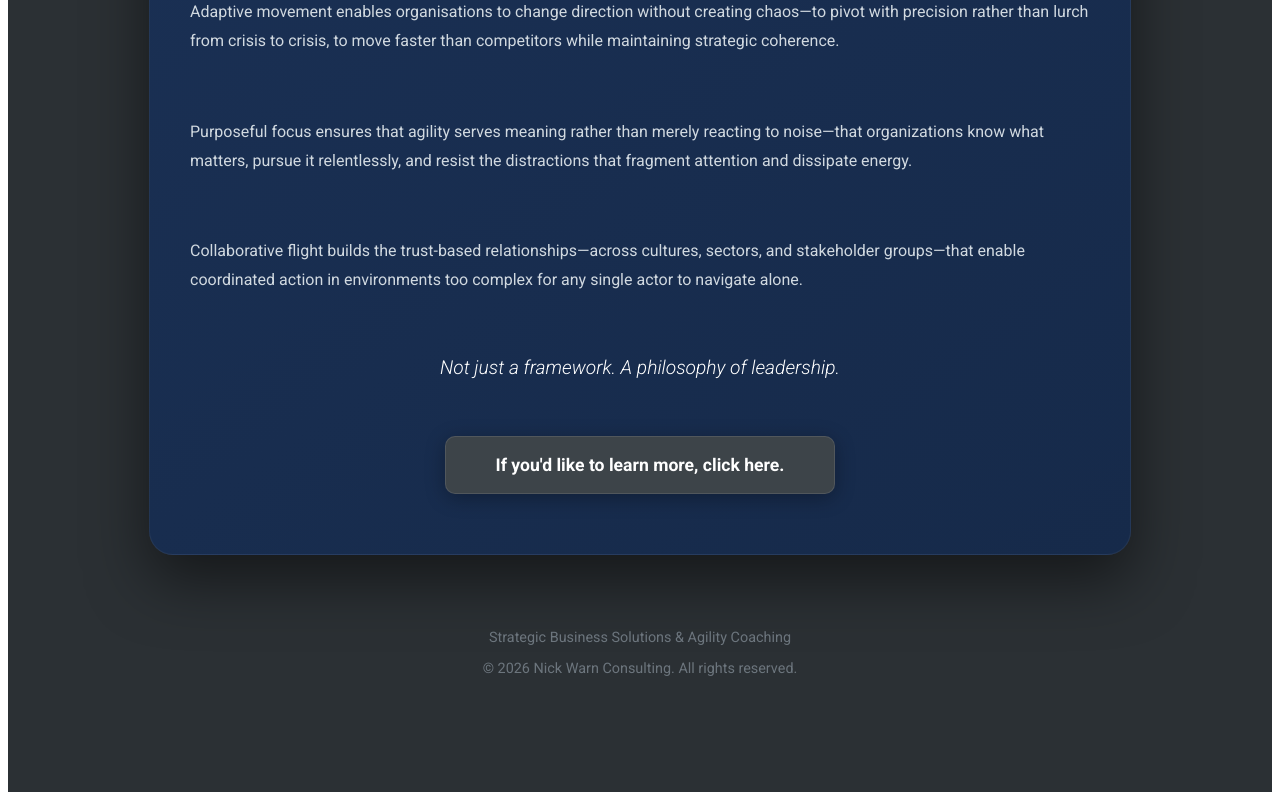
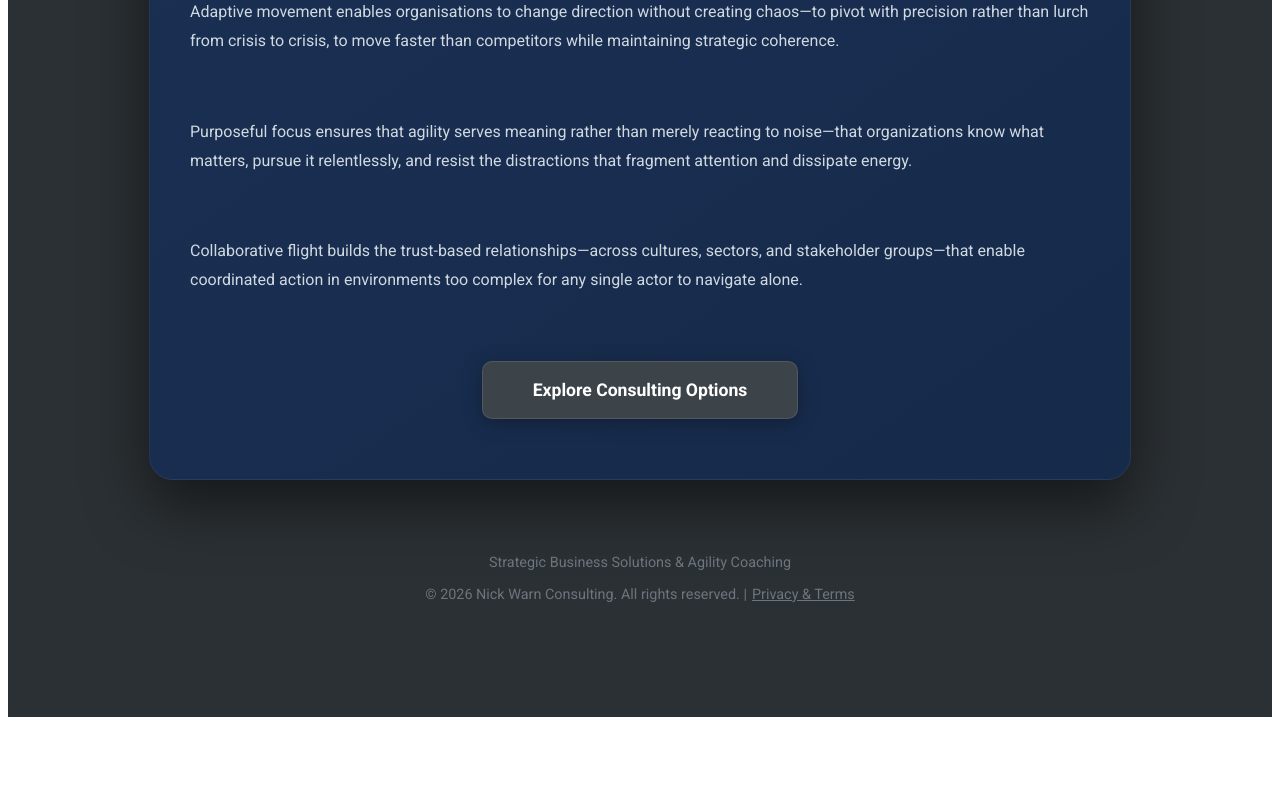
Before and after one commit to nickwarn1946/NWC-Website, a React (Vite) app: page /#/ in a window 1280 px wide. Shown: the part 926-1726 px from the top of the page. After the commit the page ends 1651 px from the top, so only its background shows below. Built offline with nearby package versions, Linux system fonts and the light colour scheme.

Commit message:
Update App.jsx

```diff
--- a/src/App.jsx
+++ b/src/App.jsx
@@ -1,155 +1,103 @@
 import React from 'react';
 import { HashRouter as Router, Routes, Route, Link } from 'react-router-dom';
 
-// --- THE HOME PAGE (Nick Warn Consulting) ---
+// --- SHARED FOOTER COMPONENT ---
+const Footer = () => (
+  <footer style={{ marginTop: 'auto', padding: '60px 0', color: '#6c757d', fontSize: '0.9rem', textAlign: 'center' }}>
+    <p>Strategic Business Solutions & Agility Coaching</p>
+    <p>
+      © 2026 Nick Warn Consulting. All rights reserved. |
+      <Link to="/terms" style={{ color: '#6c757d', marginLeft: '5px', textDecoration: 'underline' }}>Privacy & Terms</Link>
+    </p>
+  </footer>
+);
+
+// --- THE HOME PAGE ---
 const Home = () => (
-  <div style={{
-    backgroundColor: '#2b3034',
-    minHeight: '100vh',
-    fontFamily: '"Roboto", sans-serif',
-    display: 'flex',
-    flexDirection: 'column',
-    alignItems: 'center',
-    color: '#ffffff',
-    padding: '40px 20px'
-  }}>
+  <div style={{ backgroundColor: '#2b3034', minHeight: '100vh', fontFamily: '"Roboto", sans-serif', display: 'flex', flexDirection: 'column', alignItems: 'center', color: '#ffffff', padding: '40px 20px' }}>
     <style>{`@import url('https://fonts.googleapis.com/css2?family=Roboto:ital,wght@0,300;0,400;0,700;1,300;1,400&display=swap');`}</style>
-
-    <div style={{
-      background: 'linear-gradient(145deg, #1c3359, #162a4a)',
-      padding: '60px 40px',
-      borderRadius: '24px',
-      boxShadow: '0 25px 60px rgba(0,0,0,0.5)',
-      textAlign: 'center',
-      maxWidth: '900px',
-      width: '100%',
-      border: '1px solid rgba(255, 255, 255, 0.05)'
-    }}>
-      <h1 style={{ fontSize: '1rem', textTransform: 'uppercase', letterSpacing: '5px', color: '#4a90e2', marginBottom: '15px', fontWeight: '700' }}>
-        Nick Warn Consulting
-      </h1>
-      <h2 style={{ fontSize: '2.5rem', margin: '0', fontWeight: '700', lineHeight: '1.2', letterSpacing: '0.5px' }}>
-        Intelligent Agility
-      </h2>
-      <p style={{ fontSize: '1.2rem', color: '#aab7c4', marginTop: '15px', marginBottom: '45px', fontWeight: '400', fontStyle: 'italic' }}>
-        Strategic Consulting for an Uncertain World
-      </p>
-
+    <div style={{ background: 'linear-gradient(145deg, #1c3359, #162a4a)', padding: '60px 40px', borderRadius: '24px', boxShadow: '0 25px 60px rgba(0,0,0,0.5)', textAlign: 'center', maxWidth: '900px', width: '100%', border: '1px solid rgba(255, 255, 255, 0.05)' }}>
+      <h1 style={{ fontSize: '1rem', textTransform: 'uppercase', letterSpacing: '5px', color: '#4a90e2', marginBottom: '15px', fontWeight: '700' }}>Nick Warn Consulting</h1>
+      <h2 style={{ fontSize: '2.5rem', margin: '0', fontWeight: '700', lineHeight: '1.2', letterSpacing: '0.5px' }}>Intelligent Agility</h2>
+      <p style={{ fontSize: '1.2rem', color: '#aab7c4', marginTop: '15px', marginBottom: '45px', fontWeight: '400', fontStyle: 'italic' }}>Strategic Consulting for an Uncertain World</p>
       <div style={{ marginBottom: '50px', overflow: 'hidden', borderRadius: '15px' }}>
         <img src="./solutions.jpg" alt="Solutions Graphic" style={{ maxWidth: '100%', height: 'auto', display: 'block', margin: '0 auto', opacity: '0.95', boxShadow: '0 10px 30px rgba(0,0,0,0.3)' }} />
       </div>
-
       <div style={{ textAlign: 'left', lineHeight: '1.8', color: '#d1d9e0', marginBottom: '50px' }}>
-        <h3 style={{ fontSize: '1.8rem', color: '#ffffff', marginBottom: '10px', textAlign: 'center', fontWeight: '700' }}>
-          The Dragonfly Model
-        </h3>
-        <p style={{ fontSize: '1.2rem', textAlign: 'center', color: '#4a90e2', marginBottom: '30px', fontWeight: '500' }}>
-          Four capabilities. Infinite adaptability.
-        </p>
-        <p style={{ marginBottom: '30px', fontSize: '1.1rem', fontWeight: '400' }}>
-          The Model rests on four integrated capabilities, together producing organisational agility that no single capability can achieve alone.
-        </p>
+        <h3 style={{ fontSize: '1.8rem', color: '#ffffff', marginBottom: '10px', textAlign: 'center', fontWeight: '700' }}>The Dragonfly Model</h3>
+        <p style={{ fontSize: '1.2rem', textAlign: 'center', color: '#4a90e2', marginBottom: '30px', fontWeight: '500' }}>Four capabilities. Infinite adaptability.</p>
+        <p style={{ marginBottom: '30px', fontSize: '1.1rem', fontWeight: '400' }}>The Model rests on four integrated capabilities, together producing organisational agility that no single capability can achieve alone.</p>
         <div style={{ display: 'grid', gridTemplateColumns: '1fr', gap: '30px' }}>
           <p>Multi-perspective vision teaches leaders to see systems rather than symptoms, to detect weak signals before they become obvious trends, to perceive threats and opportunities that narrower vision would miss entirely.</p>
           <p>Adaptive movement enables organisations to change direction without creating chaos—to pivot with precision rather than lurch from crisis to crisis, to move faster than competitors while maintaining strategic coherence.</p>
           <p>Purposeful focus ensures that agility serves meaning rather than merely reacting to noise—that organizations know what matters, pursue it relentlessly, and resist the distractions that fragment attention and dissipate energy.</p>
           <p>Collaborative flight builds the trust-based relationships—across cultures, sectors, and stakeholder groups—that enable coordinated action in environments too complex for any single actor to navigate alone.</p>
         </div>
-        <p style={{ marginTop: '40px', fontSize: '1.2rem', textAlign: 'center', fontStyle: 'italic', color: '#ffffff', fontWeight: '300' }}>
-          Not just a framework. A philosophy of leadership.
-        </p>
       </div>
-
       <div style={{ marginTop: '20px' }}>
-        <Link to="/payments" style={{ backgroundColor: '#3d4449', color: '#ffffff', padding: '18px 50px', borderRadius: '10px', textDecoration: 'none', fontSize: '1.1rem', fontWeight: '700', display: 'inline-block', boxShadow: '0 4px 20px rgba(0,0,0,0.3)', border: '1px solid rgba(255,255,255,0.1)' }}>
-          If you'd like to learn more, click here.
-        </Link>
+        <Link to="/payments" style={{ backgroundColor: '#3d4449', color: '#ffffff', padding: '18px 50px', borderRadius: '10px', textDecoration: 'none', fontSize: '1.1rem', fontWeight: '700', display: 'inline-block', boxShadow: '0 4px 20px rgba(0,0,0,0.3)', border: '1px solid rgba(255,255,255,0.1)' }}>Explore Consulting Options</Link>
       </div>
     </div>
-    <footer style={{ marginTop: 'auto', padding: '60px 0', color: '#6c757d', fontSize: '0.9rem', textAlign: 'center' }}>
-      <p>Strategic Business Solutions & Agility Coaching</p>
-      <p>© 2026 Nick Warn Consulting. All rights reserved.</p>
-    </footer>
+    <Footer />
   </div>
 );
 
 // --- THE PAYMENTS PAGE ---
 const PaymentPage = () => {
-  const cardStyle = {
-    background: 'rgba(255, 255, 255, 0.05)',
-    border: '1px solid rgba(255, 255, 255, 0.1)',
-    borderRadius: '15px',
-    padding: '30px',
-    textAlign: 'left',
-    boxShadow: '0 10px 30px rgba(0,0,0,0.2)',
-    display: 'flex',
-    flexDirection: 'column',
-    justifyContent: 'space-between'
-  };
-
-  const buttonStyle = {
-    backgroundColor: '#ffffff',
-    color: '#1c3359',
-    padding: '12px 20px',
-    borderRadius: '8px',
-    textDecoration: 'none',
-    fontWeight: '700',
-    textAlign: 'center',
-    boxShadow: '0 4px 10px rgba(0,0,0,0.2)',
-    marginTop: '20px'
-  };
+  const cardStyle = { background: 'rgba(255, 255, 255, 0.05)', border: '1px solid rgba(255, 255, 255, 0.1)', borderRadius: '15px', padding: '30px', textAlign: 'left', display: 'flex', flexDirection: 'column', justifyContent: 'space-between' };
+  const buttonStyle = { backgroundColor: '#ffffff', color: '#1c3359', padding: '12px 20px', borderRadius: '8px', textDecoration: 'none', fontWeight: '700', textAlign: 'center', marginTop: '20px' };
 
   return (
     <div style={{ backgroundColor: '#2b3034', minHeight: '100vh', fontFamily: '"Roboto", sans-serif', display: 'flex', flexDirection: 'column', alignItems: 'center', color: '#ffffff', padding: '40px 20px' }}>
-      <div style={{ background: 'linear-gradient(145deg, #1c3359, #162a4a)', padding: '60px 40px', borderRadius: '24px', boxShadow: '0 25px 60px rgba(0,0,0,0.5)', textAlign: 'center', maxWidth: '1000px', width: '100%', border: '1px solid rgba(255, 255, 255, 0.05)' }}>
-
-        <h2 style={{ fontSize: '2.2rem', margin: '0 0 10px 0', fontWeight: '700', lineHeight: '1.2' }}>
-          Find out more about the Dragonfly Strategy Model
-        </h2>
-        <p style={{ fontSize: '1.2rem', color: '#aab7c4', marginBottom: '40px', fontWeight: '400' }}>
-          select an option below
-        </p>
-
+      <div style={{ background: 'linear-gradient(145deg, #1c3359, #162a4a)', padding: '60px 40px', borderRadius: '24px', maxWidth: '1000px', width: '100%', border: '1px solid rgba(255, 255, 255, 0.05)', textAlign: 'center' }}>
+        <h2 style={{ fontSize: '2.2rem', fontWeight: '700', marginBottom: '40px' }}>Dragonfly Strategy Sessions</h2>
         <div style={{ display: 'grid', gridTemplateColumns: 'repeat(auto-fit, minmax(300px, 1fr))', gap: '30px', marginBottom: '50px' }}>
-
           <div style={cardStyle}>
             <div>
-              <h3 style={{ fontSize: '1.5rem', marginBottom: '10px' }}>Introductory Session</h3>
-              <p style={{ color: '#4a90e2', fontWeight: '700', fontSize: '1.1rem', marginBottom: '15px' }}>1 Hour • Online Consultation</p>
-              <p style={{ color: '#d1d9e0', lineHeight: '1.6', fontSize: '0.95rem' }}>
-                A focused session to apply the Dragonfly Model to your specific challenges. We will identify weak signals and map adaptive movements.
-              </p>
+              <h3 style={{ fontSize: '1.5rem' }}>Introductory Session</h3>
+              <p style={{ color: '#4a90e2', fontWeight: '700' }}>1 Hour • Online Consultation</p>
+              <p style={{ color: '#d1d9e0', fontSize: '0.95rem' }}>A focused session to apply the Dragonfly Model to your specific challenges.</p>
             </div>
-            {/* LIVE BOOKING LINK FOR INTRO SESSION */}
             <a href="https://outlook.office.com/book/NickWarnConsulting1@NickWarnConsulting.onmicrosoft.com/s/5jJ_R2oPYUqEEdjhdaPZiA2?ismsaljsauthenabled" target="_blank" rel="noopener noreferrer" style={buttonStyle}>Book & Pay</a>
           </div>
-
           <div style={cardStyle}>
             <div>
-              <h3 style={{ fontSize: '1.5rem', marginBottom: '10px' }}>Strategic Agility Workshop</h3>
-              <p style={{ color: '#4a90e2', fontWeight: '700', fontSize: '1.1rem', marginBottom: '15px' }}>3.5 Hours • Leadership Intensive</p>
-              <p style={{ color: '#d1d9e0', lineHeight: '1.6', fontSize: '0.95rem' }}>
-                An immersive deep-dive for teams. We integrate all four Dragonfly capabilities to build a strategy for navigating complexity.
-              </p>
+              <h3 style={{ fontSize: '1.5rem' }}>Strategic Workshop</h3>
+              <p style={{ color: '#4a90e2', fontWeight: '700' }}>3.5 Hours • Intensive</p>
+              <p style={{ color: '#d1d9e0', fontSize: '0.95rem' }}>An immersive deep-dive for teams to integrate all four Dragonfly capabilities.</p>
             </div>
-            {/* PLACEHOLDER FOR WORKSHOP LINK */}
             <a href="https://outlook.office.com/book/NickWarnConsulting1@NickWarnConsulting.onmicrosoft.com/s/5jJ_R2oPYUqEEdjhdaPZiA2?ismsaljsauthenabled" target="_blank" rel="noopener noreferrer" style={buttonStyle}>Book & Pay</a>
           </div>
-
         </div>
-
-        <div style={{ borderTop: '1px solid rgba(255,255,255,0.1)', paddingTop: '30px', color: '#aab7c4', fontSize: '0.85rem' }}>
-          <p style={{ marginBottom: '10px' }}>All transactions are processed securely via Microsoft Bookings. Cancellations made more than 48 hours in advance are eligible for a full refund.</p>
-          <p>© 2026 Nick Warn Consulting. All rights reserved.</p>
-        </div>
-
-        <Link to="/" style={{ display: 'block', marginTop: '40px', color: '#aab7c4', textDecoration: 'none', fontSize: '0.9rem' }}>
-          ← Back to Overview
-        </Link>
+        <Link to="/" style={{ color: '#aab7c4', textDecoration: 'none' }}>← Back to Home</Link>
       </div>
+      <Footer />
     </div>
   );
 };
+
+// --- THE TERMS & PRIVACY PAGE ---
+const TermsPage = () => (
+  <div style={{ backgroundColor: '#2b3034', minHeight: '100vh', fontFamily: '"Roboto", sans-serif', color: '#ffffff', padding: '40px 20px', display: 'flex', flexDirection: 'column', alignItems: 'center' }}>
+    <div style={{ background: '#1c3359', padding: '60px 40px', borderRadius: '24px', maxWidth: '800px', width: '100%', textAlign: 'left', lineHeight: '1.6' }}>
+      <h2 style={{ fontSize: '2rem', marginBottom: '30px', textAlign: 'center' }}>Privacy & Terms of Service</h2>
+
+      <h3 style={{ color: '#4a90e2' }}>1. Privacy Notice 🛡️</h3>
+      <p>We collect your <strong>name, email address, and company name</strong> to manage your booking. Data is processed via Microsoft 365 and Stripe. We do not store credit card details; these are encrypted by Stripe. You have the right to access or delete your data by contacting <strong>nickwarn1946@gmail.com</strong>.</p>
+
+      <h3 style={{ color: '#4a90e2', marginTop: '30px' }}>2. Cancellation Policy ⏳</h3>
+      <p>Cancellations or rescheduling requests made more than <strong>48 hours</strong> before your session are eligible for a full refund. Requests made within 48 hours are non-refundable but may be eligible for rescheduling at our discretion.</p>
+
+      <h3 style={{ color: '#4a90e2', marginTop: '30px' }}>3. Intellectual Property 🧠</h3>
+      <p>The <strong>Dragonfly Strategy Model</strong> and all related materials are the intellectual property of Nick Warn Consulting. Materials are for internal business use and may not be redistributed or used commercially without written consent.</p>
+
+      <div style={{ marginTop: '40px', textAlign: 'center' }}>
+        <Link to="/" style={{ color: '#ffffff', textDecoration: 'underline' }}>Return to Home</Link>
+      </div>
+    </div>
+    <Footer />
+  </div>
+);
 
 function App() {
   return (
@@ -157,6 +105,7 @@ function App() {
       <Routes>
         <Route path="/" element={<Home />} />
         <Route path="/payments" element={<PaymentPage />} />
+        <Route path="/terms" element={<TermsPage />} />
       </Routes>
     </Router>
   );
```
